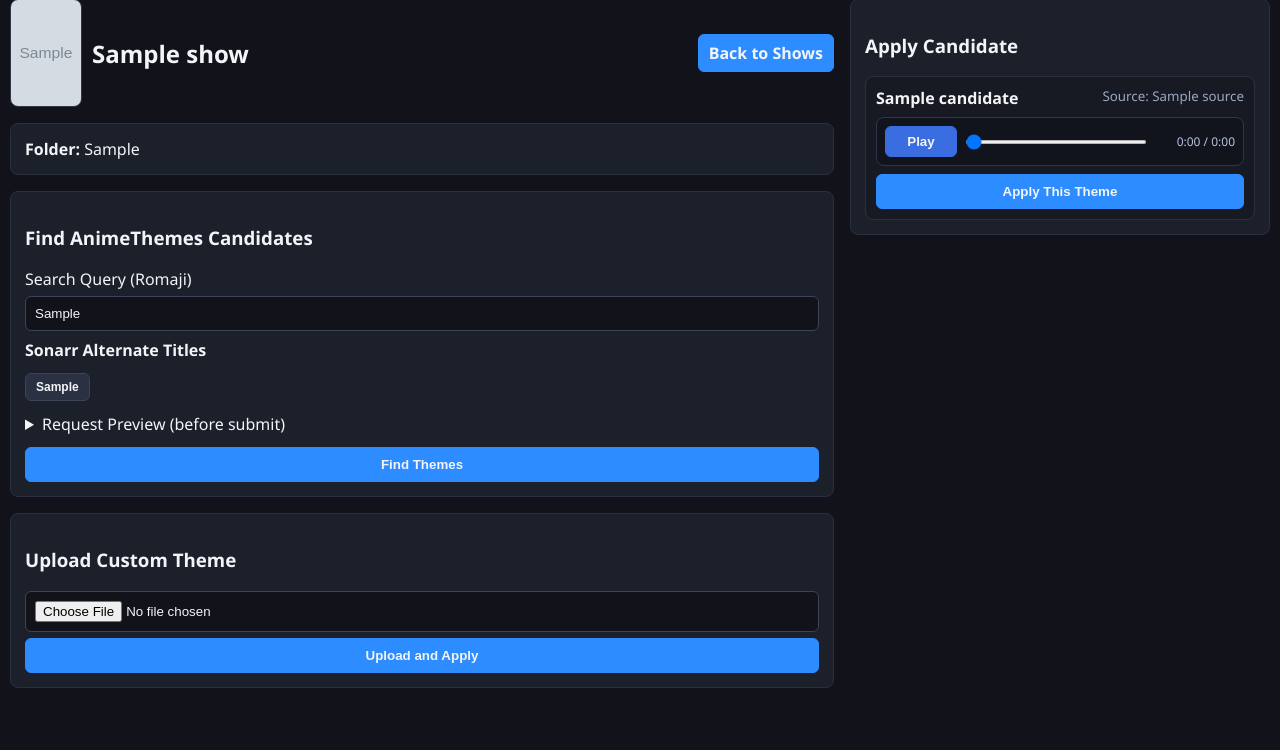
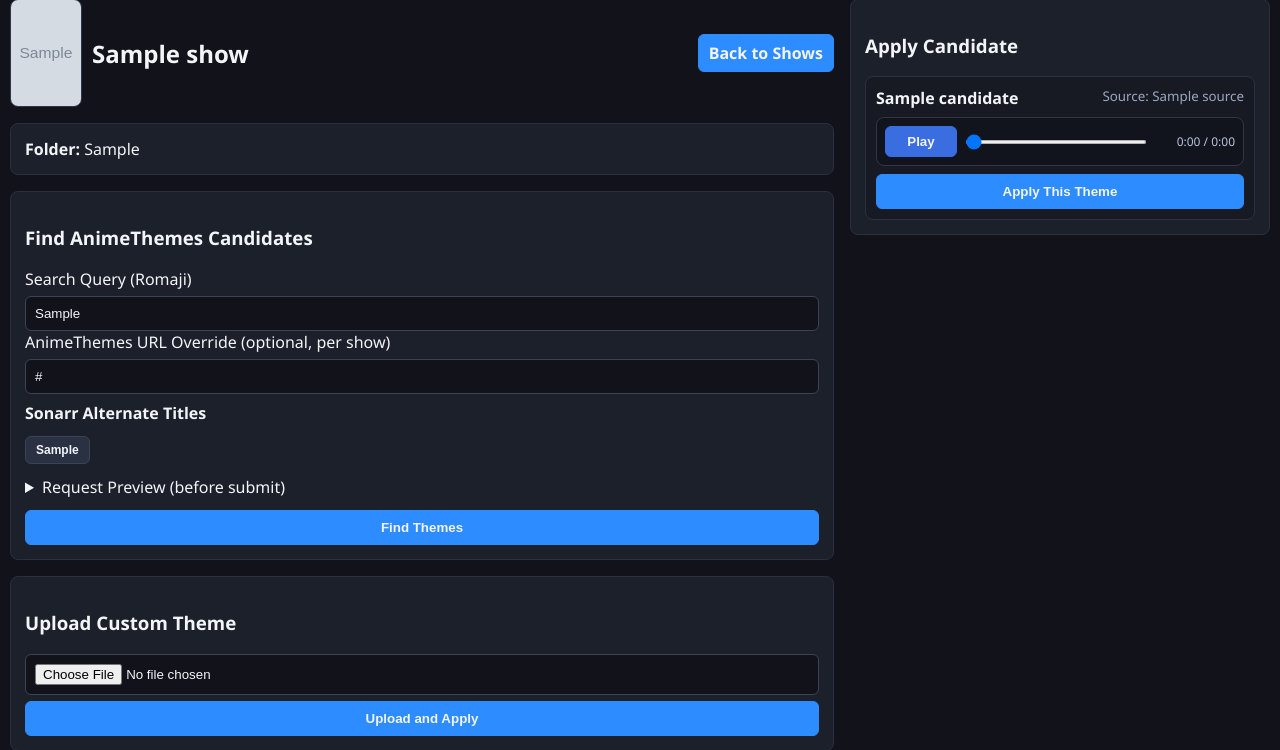
Before and after one commit to mon5termatt/Plex-ATM, a Flask app: template templates/show_detail.html in a window 1280 px wide. Shown: the part 95-845 px from the top of the page. Before the commit the page ends 783 px from the top, so only its background shows below. Run offline with Flask 3, Linux system fonts and the light colour scheme; the template is opened without the code that fills it: most values are stand-ins (such as "Sample title", 1, 10 or a date in 2020); grey boxes marked "Sample" are stand-in pictures.

Commit message:
Override Animethemes URL

```diff
--- a/templates/show_detail.html
+++ b/templates/show_detail.html
@@ -33,6 +33,15 @@
         <label>Search Query (Romaji)
           <input type="text" id="search-query-input" name="search_query" value="{{ initial_search_query }}">
         </label>
+        <label>AnimeThemes URL Override (optional, per show)
+          <input
+            type="url"
+            id="animethemes-url-override-input"
+            name="animethemes_url_override"
+            value="{{ initial_animethemes_url_override }}"
+            placeholder="https://api.animethemes.moe/anime/slug or filtered anime URL"
+          >
+        </label>
         {% if sonarr_alternate_queries %}
         <div class="alt-title-block">
           <strong>Sonarr Alternate Titles</strong>
@@ -50,6 +59,9 @@
         <button type="submit" id="find-themes-submit-btn">Find Themes</button>
       </form>
       <p id="find-themes-status" class="muted-text" hidden></p>
+      <p id="animethemes-manual-search" class="muted-text" hidden>
+        No results found. <a id="animethemes-manual-search-link" class="sort-link" target="_blank" rel="noopener noreferrer" href="#">Open AnimeThemes search for this query</a>
+      </p>
       <div id="find-themes-loading" class="loading-indicator" hidden aria-live="polite">
         <span class="loading-spinner" aria-hidden="true"></span>
         <span>Please wait, fetching themes<span class="loading-dots"></span></span>
@@ -143,12 +155,15 @@
 <script>
   (function () {
     const input = document.getElementById("search-query-input");
+    const urlOverrideInput = document.getElementById("animethemes-url-override-input");
     const preview = document.getElementById("request-preview-box");
     const altButtons = document.querySelectorAll(".alt-title-btn");
     const findForm = document.getElementById("find-themes-form");
     const submitBtn = document.getElementById("find-themes-submit-btn");
     const statusEl = document.getElementById("find-themes-status");
     const loadingEl = document.getElementById("find-themes-loading");
+    const manualSearchWrap = document.getElementById("animethemes-manual-search");
+    const manualSearchLink = document.getElementById("animethemes-manual-search-link");
     const candidatesContainer = document.getElementById("apply-candidates-container");
     const emptyState = document.getElementById("apply-empty-state");
     const applyAction = "{{ url_for('shows.apply_candidate', rating_key=show.rating_key) }}";
@@ -202,6 +217,10 @@
     }
 
     function renderPreview() {
+      if (urlOverrideInput && urlOverrideInput.value.trim()) {
+        preview.textContent = `Using URL override first:\n${urlOverrideInput.value.trim()}`;
+        return;
+      }
       const variants = buildVariants(input.value);
       if (!variants.length) {
         preview.textContent = "Enter a search query to preview requests.";
@@ -213,6 +232,9 @@
     }
 
     input.addEventListener("input", renderPreview);
+    if (urlOverrideInput) {
+      urlOverrideInput.addEventListener("input", renderPreview);
+    }
     if (altButtons.length) {
       altButtons.forEach(function (btn) {
         btn.addEventListener("click", function () {
@@ -377,6 +399,17 @@
       }
     }
 
+    function updateManualSearchLink(query) {
+      if (!manualSearchWrap || !manualSearchLink) return;
+      const q = String(query || "").trim();
+      if (!q) {
+        manualSearchWrap.hidden = true;
+        return;
+      }
+      manualSearchLink.href = `https://animethemes.moe/search?q=${encodeURIComponent(q)}`;
+      manualSearchWrap.hidden = false;
+    }
+
     // Browser console debug output (DevTools)
     if (existingDebugPayload && Object.keys(existingDebugPayload).length) {
       console.groupCollapsed("[Plex ATM] Last AnimeThemes lookup payload");
@@ -415,6 +448,7 @@
         const formData = new FormData(findForm);
         if (submitBtn) submitBtn.disabled = true;
         if (loadingEl) loadingEl.hidden = false;
+        if (manualSearchWrap) manualSearchWrap.hidden = true;
         if (statusEl) {
           statusEl.hidden = true;
           statusEl.textContent = "";
@@ -436,7 +470,13 @@
             statusEl.hidden = false;
             statusEl.textContent = payload.message || "Themes updated.";
           }
-          renderCandidates(payload.candidates || [], Boolean(payload.local_theme_url || localThemeInitially), payload.local_theme_url || localThemeUrl);
+          const candidates = payload.candidates || [];
+          renderCandidates(candidates, Boolean(payload.local_theme_url || localThemeInitially), payload.local_theme_url || localThemeUrl);
+          if (!candidates.length) {
+            updateManualSearchLink(input ? input.value : "");
+          } else if (manualSearchWrap) {
+            manualSearchWrap.hidden = true;
+          }
         } catch (err) {
           if (statusEl) {
             statusEl.hidden = false;
```
Also changed, not shown: src/web/routes_shows.py (+40 -1 lines).
